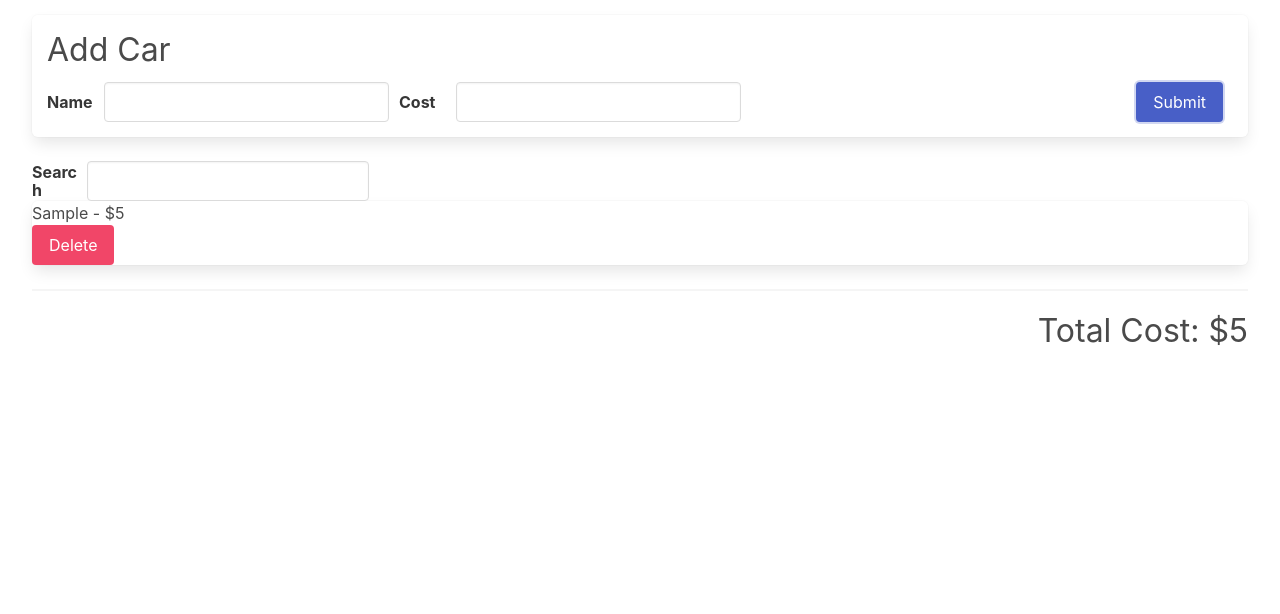
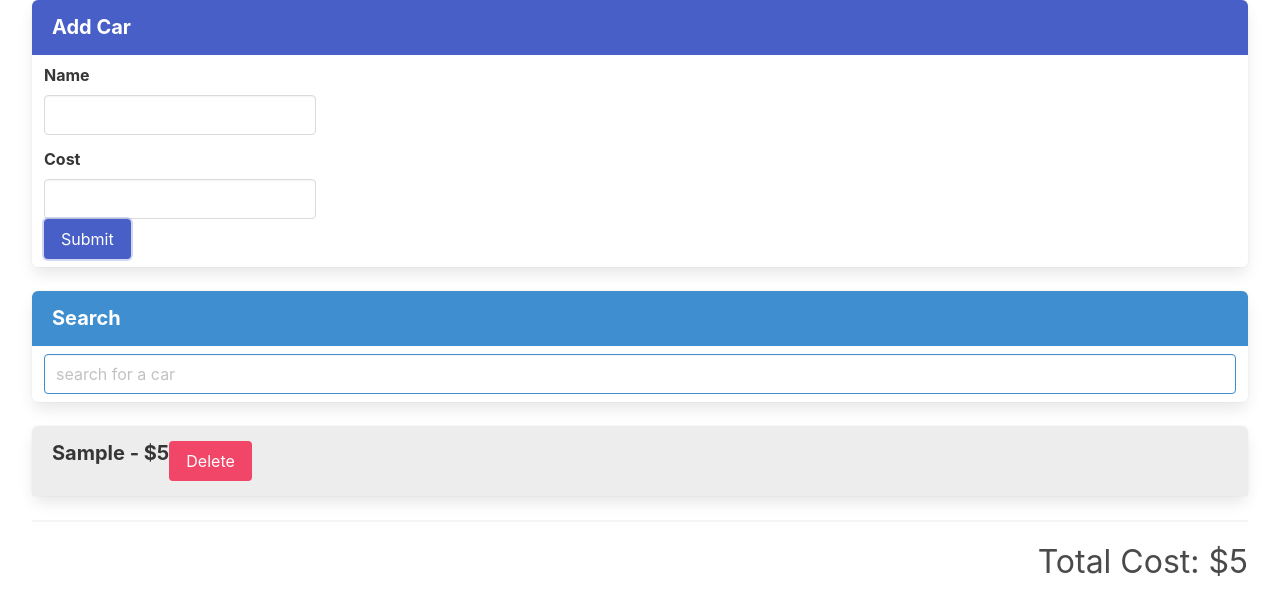
Before and after one commit to lxkrmr/react-cars-2023, a JavaScript app: page / in a window 1280 px wide. Both pictures are taken after typing "Sample", "5" into the empty fields and a click on the button "Submit". Shown: the top 614 px of the page. Built offline with nearby package versions, Linux system fonts and the light colour scheme.

Commit message:
💄 update styling to make it look even uglier

```diff
--- a/src/components/CarForm.js
+++ b/src/components/CarForm.js
@@ -22,8 +22,9 @@ function CarForm() {
   };
 
   return (
-    <div className="car-form panel">
-      <h4 className="subtitle is-3">Add Car</h4>
+    <div className="panel is-link">
+      <p className="panel-heading">Add Car</p>
+      <div className="panel-block">
         <form onSubmit={handleSubmit}>
           <div className="field-group">
             <div className="field">
@@ -49,6 +50,7 @@ function CarForm() {
           </div>
         </form>
       </div>
+    </div>
   );
 }
 
--- a/src/components/CarList.js
+++ b/src/components/CarList.js
@@ -4,10 +4,17 @@ import { removeCar } from '../store';
 function CarList() {
   const dispatch = useDispatch();
 
-  const cars = useSelector(({ cars: { data, searchTerm } }) => {
-    return data.filter((car) => {
+  const { cars, name } = useSelector(({ form, cars: { data, searchTerm } }) => {
+    const filteredCars = data.filter((car) => {
       return car.name.toLowerCase().includes(searchTerm.toLowerCase());
     });
+
+    console.log(form.name);
+
+    return {
+      cars: filteredCars,
+      name: form.name,
+    };
   });
 
   const handleCarDelete = (car) => {
@@ -15,17 +22,23 @@ function CarList() {
   };
 
   const renderedCars = cars.map((car) => {
+    const isSimilarToNewEntry =
+      name && car.name.toLowerCase().includes(name.toLowerCase());
+
     return (
-      <div key={car.id} className="panel">
-        <p>
+      <div
+        key={car.id}
+        className={`panel ${isSimilarToNewEntry && 'is-warning'}`}
+      >
+        <p className="panel-heading">
           {car.name} - ${car.cost}
+          <button
+            onClick={() => handleCarDelete(car)}
+            className="button is-danger"
+          >
+            Delete
+          </button>
         </p>
-        <button
-          onClick={() => handleCarDelete(car)}
-          className="button is-danger"
-        >
-          Delete
-        </button>
       </div>
     );
   });
--- a/src/components/CarSearch.js
+++ b/src/components/CarSearch.js
@@ -13,17 +13,17 @@ function CarSearch() {
   };
 
   return (
-    <div className="list-header">
-      <h3 className="title is-3">
-        <div className="search field is-horizontal">
-          <label className="label">Search</label>
-          <input
-            className="input"
-            value={searchTerm}
-            onChange={handleSearchTermChange}
-          />
-        </div>
-      </h3>
+    <div className="panel is-info">
+      <p className="panel-heading">Search</p>
+      <div className="panel-block">
+        <input
+          className="input is-info"
+          type="text"
+          placeholder="search for a car"
+          value={searchTerm}
+          onChange={handleSearchTermChange}
+        />
+      </div>
     </div>
   );
 }
```
Lines whose indentation alone changed are shown as unchanged.
